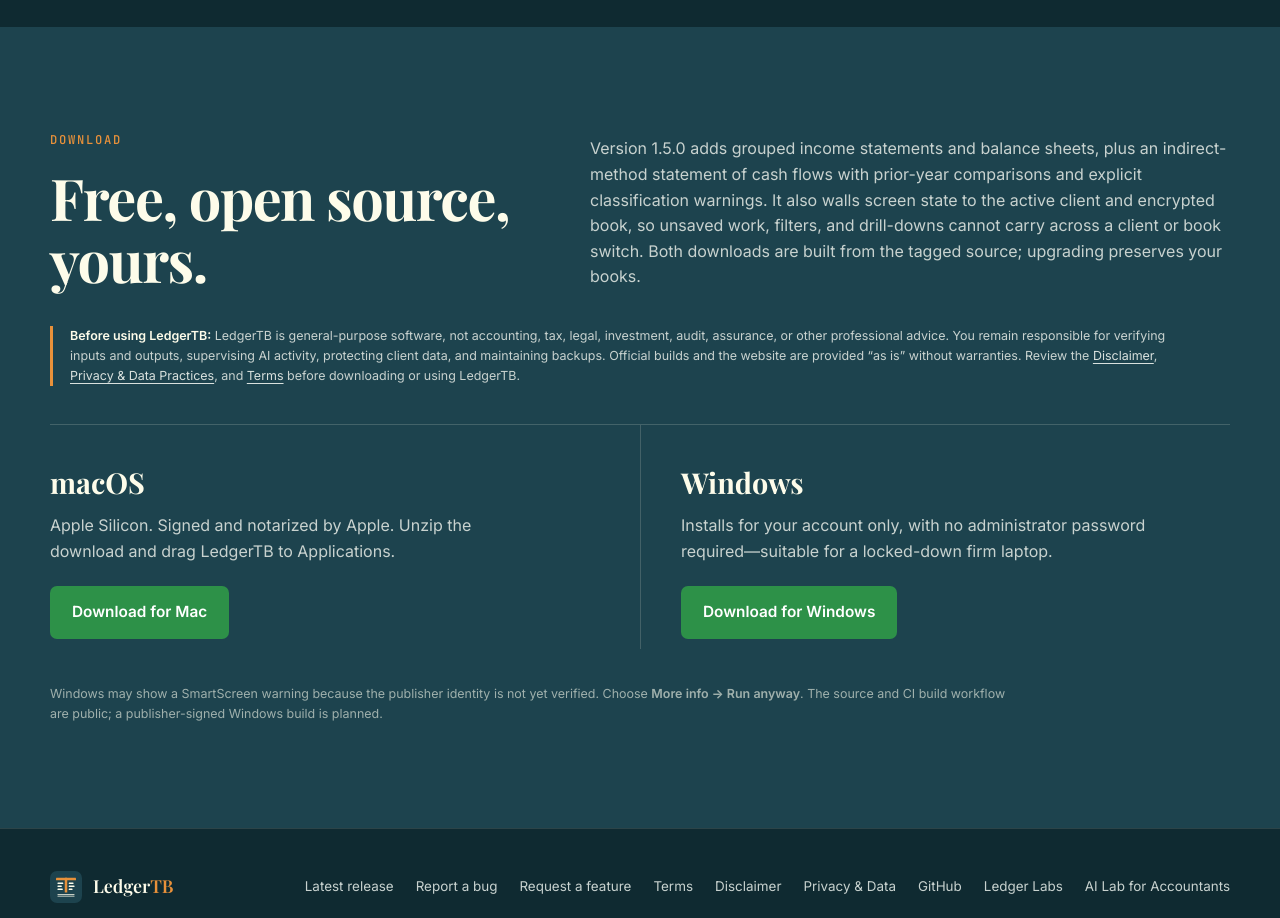
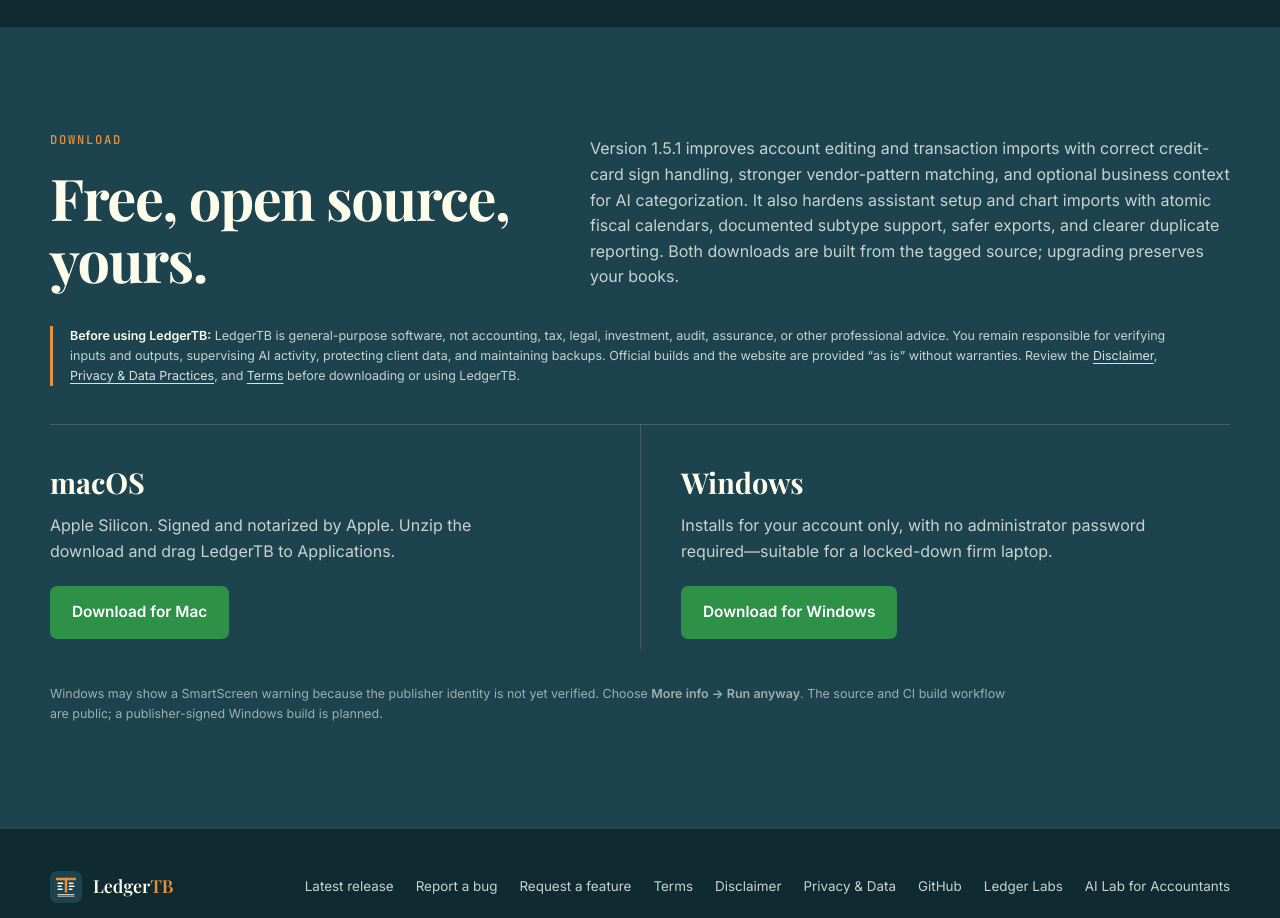
Before and after one commit to charliebarmore/LedgerTB, a plain HTML site: page site/index.html in a window 1280 px wide. Shown: the part 8120-9038 px from the top of the page. Drawn offline with nearby package versions, Linux system fonts and the light colour scheme.

Commit message:
Prepare LedgerTB v1.5.1 (#28)

```diff
--- a/site/index.html
+++ b/site/index.html
@@ -710,13 +710,13 @@
           <div class="kicker">Download</div>
           <h2>Free, open source, yours.</h2>
         </div>
-        <p>Version 1.5.0 adds grouped income statements and balance sheets,
-        plus an indirect-method statement of cash flows with prior-year
-        comparisons and explicit classification warnings. It also walls
-        screen state to the active client and encrypted book, so unsaved work,
-        filters, and drill-downs cannot carry across a client or book switch.
-        Both downloads are built from the tagged source; upgrading preserves
-        your books.</p>
+        <p>Version 1.5.1 improves account editing and transaction imports with
+        correct credit-card sign handling, stronger vendor-pattern matching,
+        and optional business context for AI categorization. It also hardens
+        assistant setup and chart imports with atomic fiscal calendars,
+        documented subtype support, safer exports, and clearer duplicate
+        reporting. Both downloads are built from the tagged source; upgrading
+        preserves your books.</p>
       </div>
 
       <p class="fine legal-notice"><strong>Before using LedgerTB:</strong>
```
Also changed, not shown: 1 other file.
